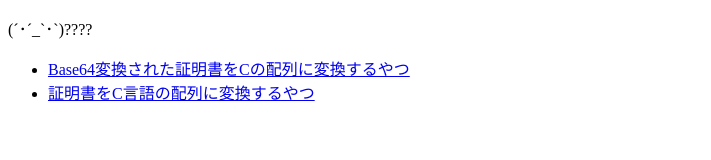
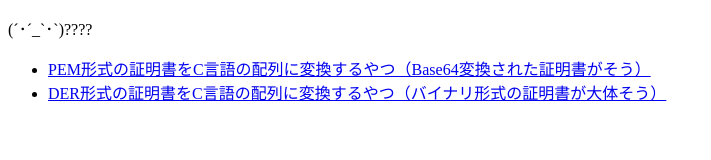
Before and after one commit to taketakeyyy/taketakeyyy.github.io, a website built with webpack: page index.html in a window 1280 px wide. Shown: the whole page, without its empty margins (0-711 px from the left). Built offline with nearby package versions, Linux system fonts and the light colour scheme.

Commit message:
fix: 文言変更

```diff
--- a/index.html
+++ b/index.html
@@ -8,8 +8,8 @@
 <body>
   <p>(´･´_`･`)????</p>
   <ul>
-    <li><a href="dist/tools/b64cert_to_carray.html">Base64変換された証明書をCの配列に変換するやつ</a></li>
-    <li><a href="dist/tools/bincert_to_carray.html">証明書をC言語の配列に変換するやつ</a></li>
+    <li><a href="dist/tools/b64cert_to_carray.html">PEM形式の証明書をC言語の配列に変換するやつ（Base64変換された証明書がそう）</a></li>
+    <li><a href="dist/tools/bincert_to_carray.html">DER形式の証明書をC言語の配列に変換するやつ（バイナリ形式の証明書が大体そう）</a></li>
   </ul>
 </body>
 </html>
```
Also changed, not shown: dist/tools/b64cert_to_carray.html, dist/tools/bincert_to_carray.html.
